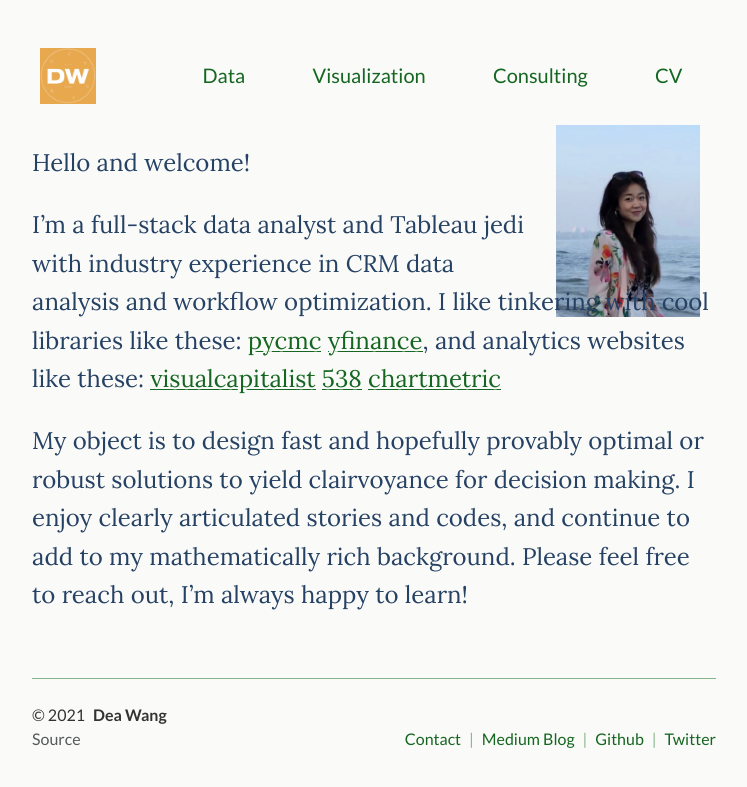
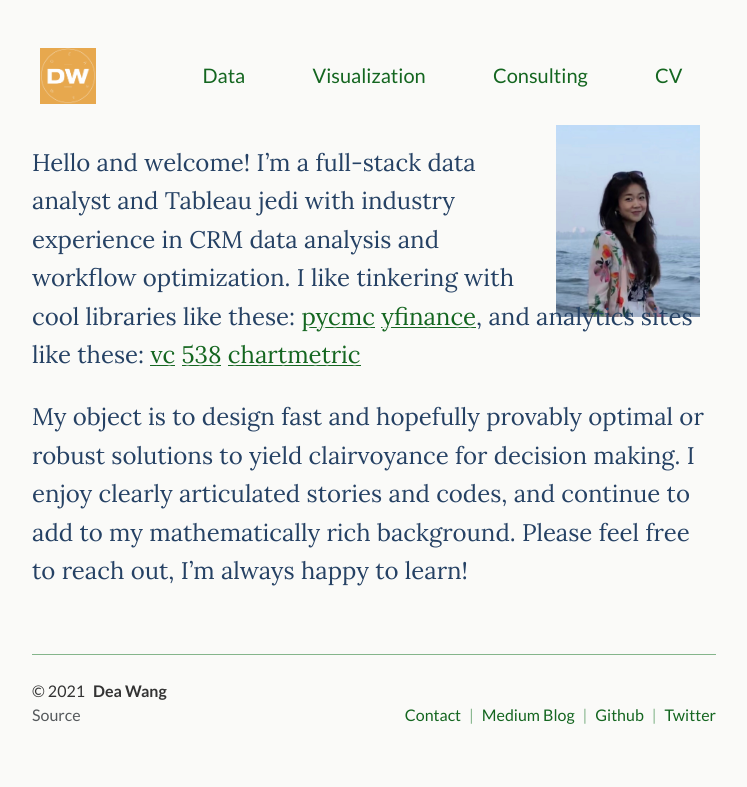
Before and after one commit to deawyk/deawyk.github.io, a Jekyll site: the page built from index.md, in a window 1280 px wide. Shown: the top 787 px of the page, without its empty margins (266-1013 px from the left). Built offline with Jekyll 4.4.1, drawn with Linux system fonts in a browser that asks for light colours.

Commit message:
Update index.md

```diff
--- a/index.md
+++ b/index.md
@@ -14,9 +14,7 @@
 {:/}
 
 <div class="lead lead-about">
-Hello and welcome! <br>
-
-I'm a full-stack data analyst and Tableau jedi with industry experience in CRM data analysis and workflow optimization. I like tinkering with cool libraries like these: [pycmc](https://pypi.org/project/pycmc/) [yfinance](https://pypi.org/project/yfinance/), and analytics websites like these: [visualcapitalist](https://www.visualcapitalist.com) [538](fivethirtyeight.com) [chartmetric](https://www.chartmetric.com/)
+Hello and welcome! I'm a full-stack data analyst and Tableau jedi with industry experience in CRM data analysis and workflow optimization. I like tinkering with cool libraries like these: [pycmc](https://pypi.org/project/pycmc/) [yfinance](https://pypi.org/project/yfinance/), and analytics sites like these: [vc](https://www.visualcapitalist.com) [538](fivethirtyeight.com) [chartmetric](https://www.chartmetric.com/)
 
 My object is to design fast and hopefully provably optimal or robust solutions to yield clairvoyance for decision making. I enjoy clearly articulated stories and codes, and continue to add to my mathematically rich background. Please feel free to reach out, I'm always happy to learn!
 </div>
```
